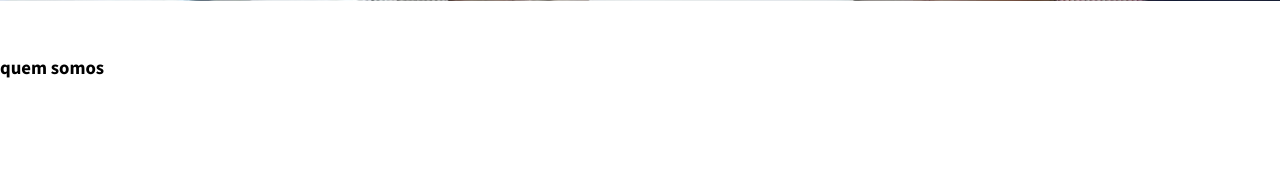
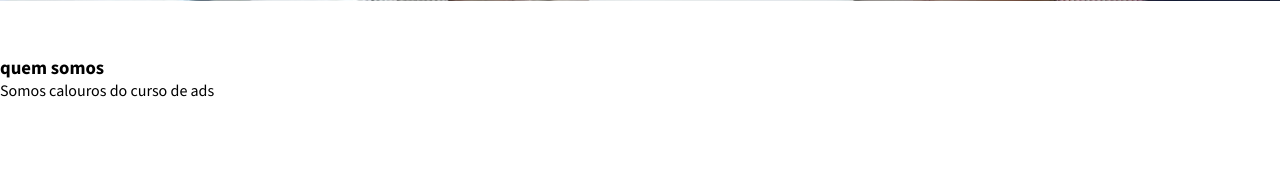
Before and after one commit to HenzoThomaz/projeco-do-boi, a Flask app: template templates/sobre.html in a window 1280 px wide. Shown: the part 625-800 px from the top of the page. Run offline with Flask 3, Linux system fonts and the light colour scheme; the template is opened without the code that fills it, so the values that code supplies are empty.

Commit message:
alterei somente um paragrafo

```diff
--- a/templates/sobre.html
+++ b/templates/sobre.html
@@ -29,7 +29,7 @@
     </header>
     <section class="Quem-somos">
         <h3>quem somos</h3>
-
+        <p>Somos calouros do curso de ads</p>
 
     </section>
 
```
